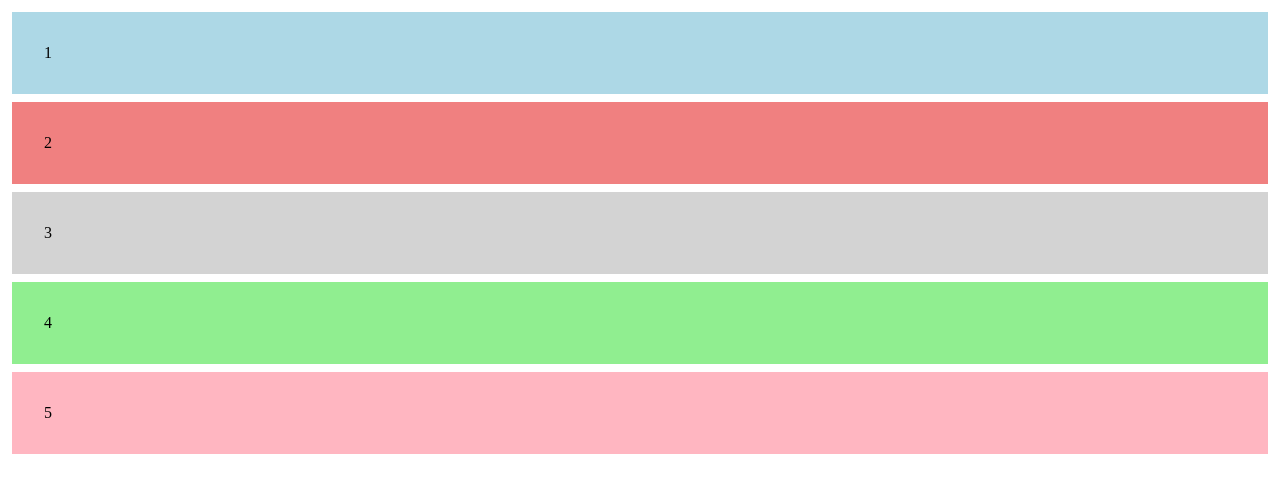
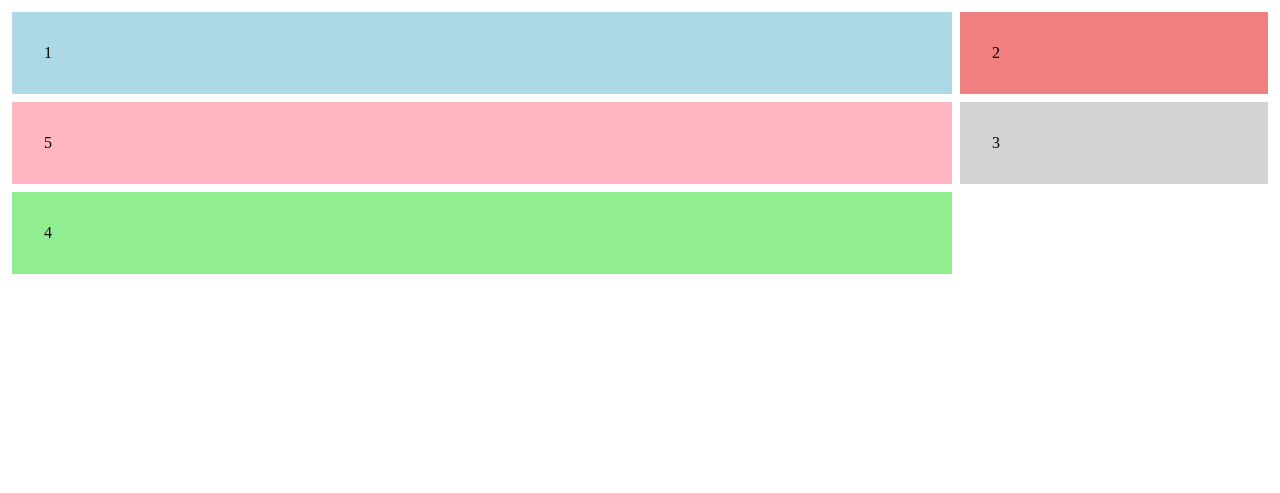
Before and after one commit to asimsheikh/goalz, a Flask app: page /grid in a window 1280 px wide. Shown: the top 493 px of the page. Run offline with Flask 2, Linux system fonts and the light colour scheme.

Commit message:
learning CSS grid

```diff
--- a/templates/grid.html
+++ b/templates/grid.html
@@ -11,6 +11,10 @@
 <style>
     #grid {
         display: grid;
+        grid-template-columns: 3fr 1fr;
+        grid-template-areas: 'a a'
+            'b .'
+            'c c';
     }
 
     .item {
@@ -36,6 +40,7 @@
 
     .item5 {
         background-color: lightpink;
+        grid-area: b;
     }
 </style>
 
@@ -49,7 +54,6 @@
             <div class="item item5">5</div>
         </section>
     </main>
-
 </body>
 
 </html>
```
